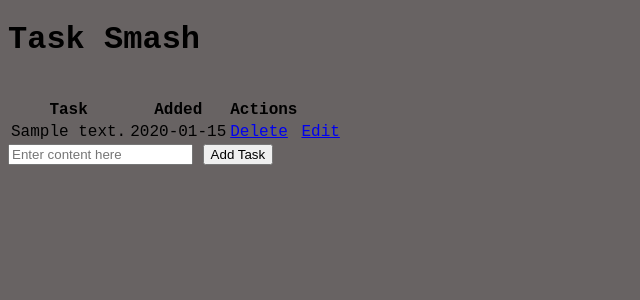
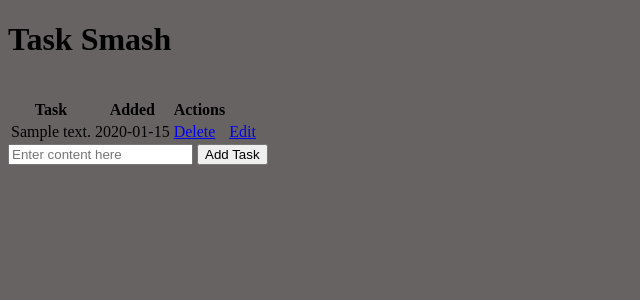
Before and after one commit to Achan112233/Crud-App, a Flask app: page / in a window 1280 px wide. Shown: the top 300 px of the page, without its empty margins (0-640 px from the left). Run offline with Flask 3, Linux system fonts and the light colour scheme; tables that the repository leaves empty hold one stand-in row (values such as "Sample post").

Commit message:
variables made in scss

```diff
--- a/static/styles.css
+++ b/static/styles.css
@@ -1,5 +1,3 @@
 body {
   background-color: #686363;
-  font-family: 'Courier New', Courier, monospace;
-
 }/*# sourceMappingURL=styles.css.map */
--- a/static/styles.scss
+++ b/static/styles.scss
@@ -1,3 +1,8 @@
-body{
-  background-color: #686363;
-}
+//Color Variables
+
+$primary-color: #007bff;
+$primary-hover-color: #0056b3
+$success-color: #28a745;
+$success-hover-color: #218838;
+$title-color: #343a40;
+$bg_color: wheat;
```
